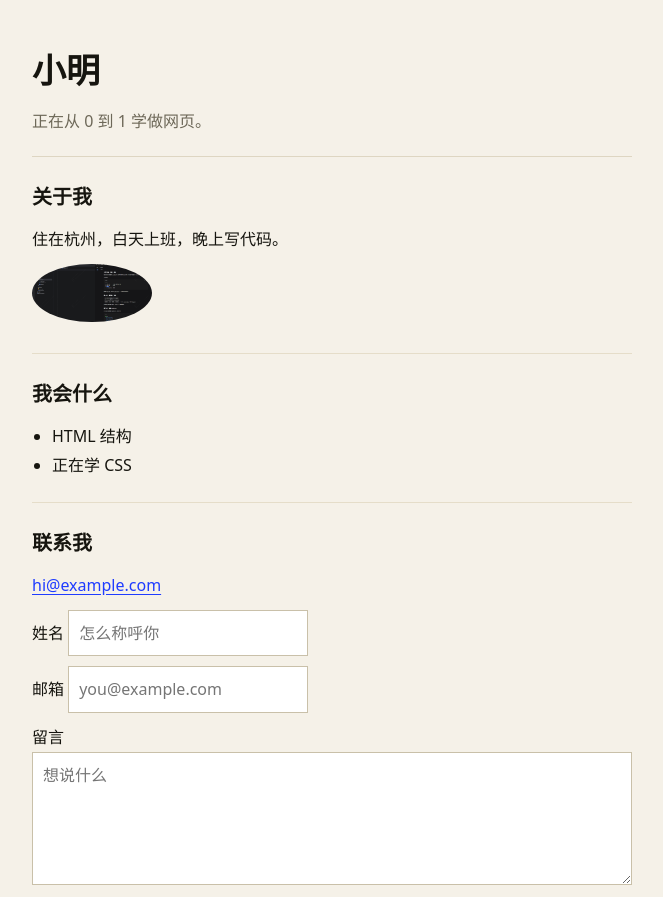
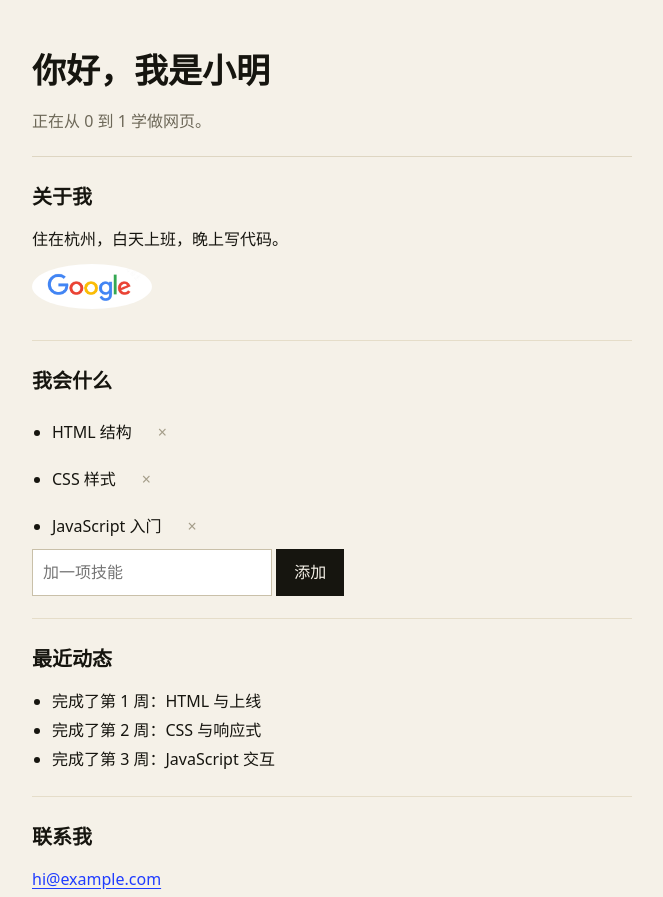
Before and after one commit to FovLucky-heng/my-site, a plain HTML site: page index.html in a window 1280 px wide. Shown: the top 897 px of the page, without its empty margins (308-971 px from the left). Drawn offline with Linux system fonts and the light colour scheme.

Commit message:
Add files via upload

```diff
--- /dev/null
+++ b/app.js
@@ -0,0 +1,121 @@
+// 1. 先证明 JS 在跑
+console.log('JS 跑起来了');
+
+// 2. 变量：把值存起来，后面用
+const name = '小明';
+const year = new Date().getFullYear();
+
+// 3. 找元素（选择器写法和 CSS 一模一样）
+const title = document.querySelector('h1');
+const footer = document.querySelector('footer p');
+
+// 4. 改它的内容
+console.log('原来的标题：', title.textContent);
+title.textContent = '你好，我是' + name;
+footer.textContent = '© ' + year + ' ' + name;
+
+// 5. 数据：优先从 localStorage 读，读不到用默认值
+const KEY = 'skills';
+const DEFAULT_SKILLS = ['HTML 结构', 'CSS 样式', 'JavaScript 入门'];
+
+function loadSkills() {
+    try {
+        const raw = localStorage.getItem(KEY);
+        return raw ? JSON.parse(raw) : DEFAULT_SKILLS;
+    } catch {
+        return DEFAULT_SKILLS;      // 数据坏了也不让页面白屏
+    }
+}
+
+function saveSkills() {
+    localStorage.setItem(KEY, JSON.stringify(skills));
+}
+
+const skills = loadSkills();
+
+// 6. 渲染函数：把数组画成列表
+function renderSkills() {
+    const list = document.querySelector('main ul');
+    list.textContent = '';
+
+    skills.forEach(function (skill, index) {
+        const item = document.createElement('li');
+        item.textContent = skill;
+
+        const remove = document.createElement('button');
+        remove.type = 'button';            // 不加会当成提交按钮
+        remove.textContent = '×';
+        remove.dataset.index = String(index); // 把这个按钮对应第几项记在元素上
+
+        item.append(remove);
+        list.append(item);
+    });
+}
+
+// 7. 调用一次
+renderSkills();
+
+// 8. 交互：提交表单就添加一项
+const form = document.querySelector('#skill-form');
+const input = document.querySelector('#skill-input');
+
+form.addEventListener('submit', function (event) {
+    event.preventDefault();          // 阻止表单默认提交（会刷新页面）
+
+    const value = input.value.trim(); // 取值，去掉首尾空格
+    if (!value) return;               // 空输入直接结束
+
+    skills.push(value);
+    saveSkills();                     // 存起来
+    input.value = '';
+    renderSkills();
+});
+
+// 9. 事件委托：删除
+const skillList = document.querySelector('main ul');
+
+skillList.addEventListener('click', function (event) {
+    const button = event.target.closest('button');
+    if (!button) return;                 // 点的不是按钮，不管
+
+    const index = Number(button.dataset.index);
+
+    skills.splice(index, 1);
+    saveSkills();                     // 存起来
+    renderSkills();
+});
+
+// 10. 从网络取数据：加载中 / 失败可重试 / 成功，三种状态
+async function loadFeed() {
+    const status = document.querySelector('#feed-status');
+    const list = document.querySelector('#feed');
+    const retry = document.querySelector('#feed-retry');
+
+    // 每次开始前先回到「加载中」，并清掉上一次的结果
+    status.hidden = false;
+    status.textContent = '加载中…';
+    retry.hidden = true;
+    list.textContent = '';
+
+    try {
+        const res = await fetch('./data.json');
+        if (!res.ok) throw new Error('HTTP ' + res.status);   // 404/500 不会自动报错，要自己判断
+        const data = await res.json();
+
+        for (const item of data) {
+            const li = document.createElement('li');
+            li.textContent = item.title;
+            list.append(li);
+        }
+
+        status.hidden = true;            // 成功：把提示藏起来
+    } catch (error) {
+        status.textContent = '加载失败：' + error.message;
+        retry.hidden = false;            // 失败：给用户一条出路
+    }
+}
+
+// 点「重试」就重新走一遍加载流程
+document.querySelector('#feed-retry').addEventListener('click', loadFeed);
+
+loadFeed();
--- /dev/null
+++ b/data.json
@@ -0,0 +1,5 @@
+[
+  { "title": "完成了第 1 周：HTML 与上线" },
+  { "title": "完成了第 2 周：CSS 与响应式" },
+  { "title": "完成了第 3 周：JavaScript 交互" }
+]
--- a/index.html
+++ b/index.html
@@ -16,15 +16,23 @@
     <section>
         <h2>关于我</h2>
         <p>住在杭州，白天上班，晚上写代码。</p>
-        <img src="./images/avatar.jpg" alt="我的头像" />
+        <img src="./images/img.png" alt="我的头像" />
     </section>
 
     <section>
         <h2>我会什么</h2>
-        <ul>
-            <li>HTML 结构</li>
-            <li>正在学 CSS</li>
-        </ul>
+        <ul></ul>
+        <form id="skill-form">
+            <input id="skill-input" type="text" placeholder="加一项技能" autocomplete="off" />
+            <button type="submit">添加</button>
+        </form>
+    </section>
+
+    <section>
+        <h2>最近动态</h2>
+        <p id="feed-status">加载中…</p>
+        <ul id="feed"></ul>
+        <button id="feed-retry" type="button" hidden>重试</button>
     </section>
 
     <section>
@@ -55,5 +63,6 @@
 <footer>
     <p>© 2026 小明</p>
 </footer>
+<script src="./app.js"></script>
 </body>
 </html>
--- a/style.css
+++ b/style.css
@@ -143,3 +143,14 @@ img:hover {
         width: 100%;
     }
 }
+li button {
+    margin-left: 8px;
+    border: 0;
+    background: none;
+    color: #a49d89;
+    cursor: pointer;
+    font-size: 16px;
+}
+li button:hover {
+    color: #c2410c;
+}
```
Also changed, not shown: images/img.png (added).
